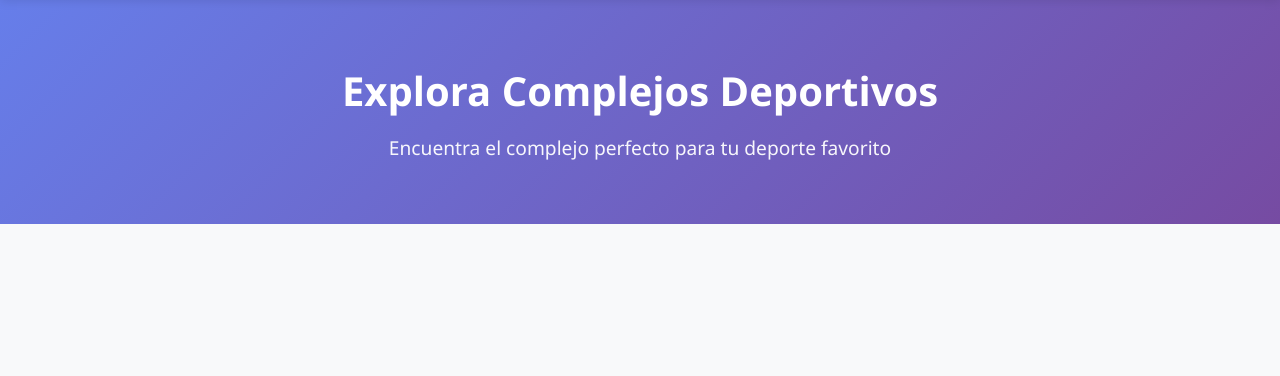
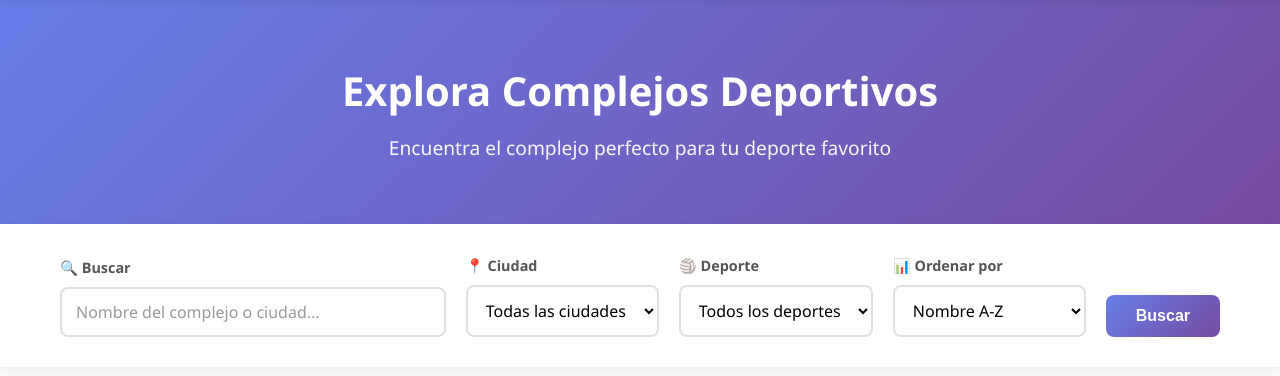
Before and after one commit to GianlucaDamico/ProyectoGS, a Django app: page /explorar_complejos/ in a window 1280 px wide. Shown: the part 84-460 px from the top of the page. Run offline with Django 4.2, Linux system fonts and the light colour scheme; data that the repository does not hold is empty; parts of the project's set-up code (start-up, migrations or seed data) failed here and were passed over.

Commit message:
Añadir sección de filtros con búsqueda y opciones de ordenamiento en la vista de exploración de complejos deportivos

```diff
--- a/core/static/core/explorar.css
+++ b/core/static/core/explorar.css
@@ -111,3 +111,92 @@ body {
     font-size: 1.2rem;
     opacity: 0.95;
 }
+
+/* ============ Sección de Filtros ============ */
+.filtros-section {
+    background: white;
+    padding: 30px 20px;
+    box-shadow: 0 2px 10px rgba(0, 0, 0, 0.05);
+}
+
+.filtros-form {
+    display: grid;
+    grid-template-columns: 2fr 1fr 1fr 1fr auto;
+    gap: 20px;
+    align-items: end;
+}
+
+.filtro-item {
+    display: flex;
+    flex-direction: column;
+    gap: 8px;
+}
+
+.filtro-item label {
+    font-weight: 600;
+    color: #555;
+    font-size: 0.9rem;
+}
+
+.filtro-item input[type="text"],
+.filtro-item select {
+    padding: 12px 14px;
+    border: 2px solid #e0e0e0;
+    border-radius: 8px;
+    font-size: 1rem;
+    font-family: 'Segoe UI', Tahoma, Geneva, Verdana, sans-serif;
+    transition: border-color 0.3s;
+    background: white;
+}
+
+.filtro-item input[type="text"]:focus,
+.filtro-item select:focus {
+    outline: none;
+    border-color: #667eea;
+    box-shadow: 0 0 0 4px rgba(102, 126, 234, 0.1);
+}
+
+.search-box input::placeholder {
+    color: #999;
+}
+
+.filtro-actions {
+    display: flex;
+    gap: 10px;
+    align-items: center;
+}
+
+.btn-buscar {
+    background: linear-gradient(135deg, #667eea 0%, #764ba2 100%);
+    color: white;
+    border: none;
+    padding: 12px 30px;
+    border-radius: 8px;
+    font-size: 1rem;
+    font-weight: 600;
+    cursor: pointer;
+    transition: transform 0.2s, box-shadow 0.2s;
+}
+
+.btn-buscar:hover {
+    transform: translateY(-2px);
+    box-shadow: 0 6px 20px rgba(102, 126, 234, 0.3);
+}
+
+.btn-limpiar {
+    background: white;
+    color: #666;
+    border: 2px solid #ddd;
+    padding: 10px 20px;
+    border-radius: 8px;
+    font-size: 0.95rem;
+    font-weight: 600;
+    text-decoration: none;
+    transition: all 0.3s;
+    display: inline-block;
+}
+
+.btn-limpiar:hover {
+    background: #f5f5f5;
+    border-color: #999;
+}
--- a/core/templates/core/explorar_complejos.html
+++ b/core/templates/core/explorar_complejos.html
@@ -30,5 +30,77 @@
         </div>
     </section>
 
+        <!-- Sección de búsqueda y filtros -->
+    <section class="filtros-section">
+        <div class="container">
+            <form method="GET" class="filtros-form" id="filtrosForm">
+                <!-- Búsqueda -->
+                <div class="filtro-item search-box">
+                    <label for="q">🔍 Buscar</label>
+                    <input
+                        type="text"
+                        id="q"
+                        name="q"
+                        value="{{ query }}"
+                        placeholder="Nombre del complejo o ciudad..."
+                    >
+                </div>
+
+                <!-- Filtro por ciudad -->
+                <div class="filtro-item">
+                    <label for="ciudad">📍 Ciudad</label>
+                    <select name="ciudad" id="ciudad" onchange="this.form.submit()">
+                        <option value="">Todas las ciudades</option>
+                        {% for ciudad in ciudades_disponibles %}
+                            <option value="{{ ciudad }}"
+                                {% if ciudad_filtro == ciudad %}selected{% endif %}>
+                                {{ ciudad }}
+                            </option>
+                        {% endfor %}
+                    </select>
+                </div>
+
+                <!-- Filtro por deporte -->
+                <div class="filtro-item">
+                    <label for="deporte">🏐 Deporte</label>
+                    <select name="deporte" id="deporte" onchange="this.form.submit()">
+                        <option value="">Todos los deportes</option>
+                        {% for sport_value, sport_label in sport_choices %}
+                            <option value="{{ sport_value }}"
+                                {% if deporte_filtro == sport_value %}selected{% endif %}>
+                                {{ sport_label }}
+                            </option>
+                        {% endfor %}
+                    </select>
+                </div>
+
+                <!-- Ordenamiento -->
+                <div class="filtro-item">
+                    <label for="orden">📊 Ordenar por</label>
+                    <select name="orden" id="orden" onchange="this.form.submit()">
+                        <option value="nombre" {% if orden_actual == 'nombre' %}selected{% endif %}>
+                            Nombre A-Z
+                        </option>
+                        <option value="ciudad" {% if orden_actual == 'ciudad' %}selected{% endif %}>
+                            Ciudad
+                        </option>
+                        <option value="canchas" {% if orden_actual == 'canchas' %}selected{% endif %}>
+                            Más canchas
+                        </option>
+                    </select>
+                </div>
+
+                <!-- Botones -->
+                <div class="filtro-actions">
+                    <button type="submit" class="btn-buscar">Buscar</button>
+                    {% if query or ciudad_filtro or deporte_filtro %}
+                        <a href="{% url 'core:explorar_complejos' %}" class="btn-limpiar">
+                            Limpiar filtros
+                        </a>
+                    {% endif %}
+                </div>
+            </form>
+        </div>
+    </section>
 </body>
 </html>
```
